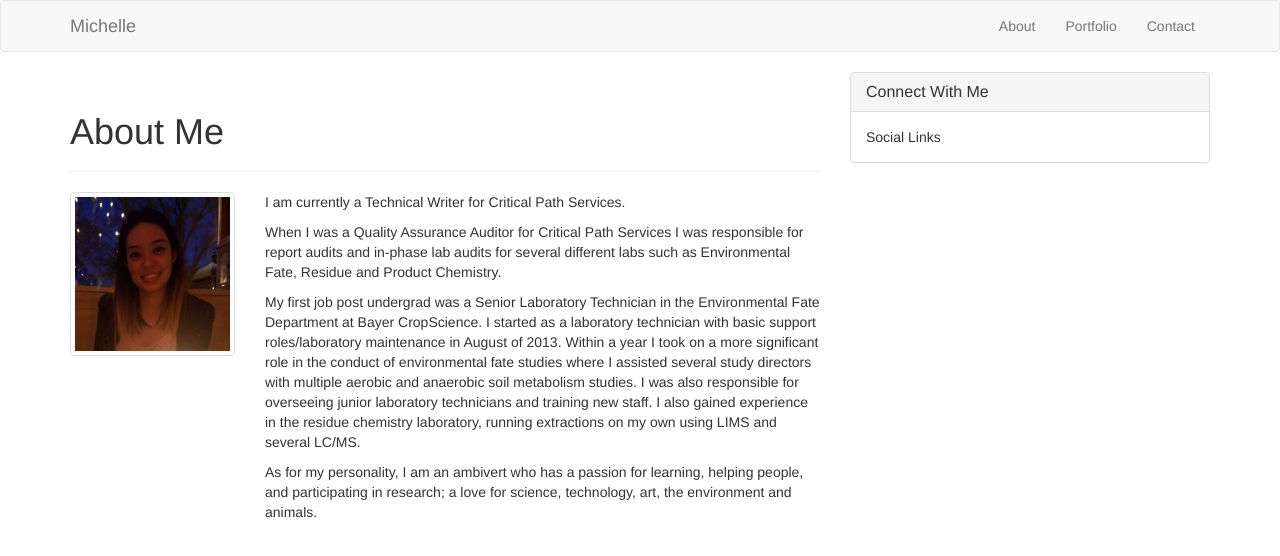
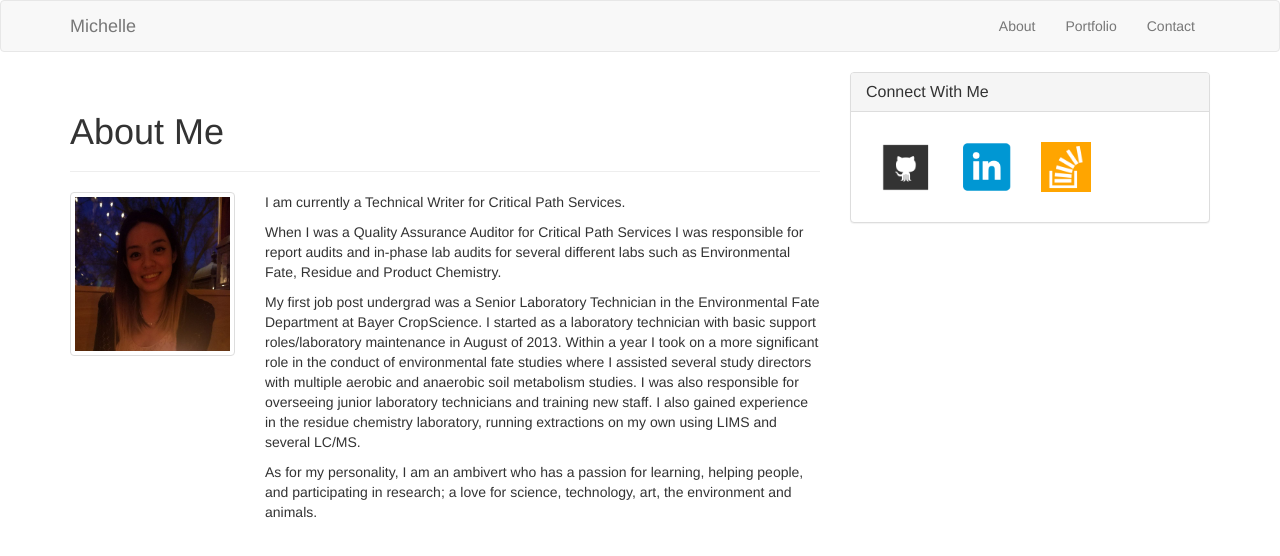
Before and after one commit to manneocampo/Bootstrap-Portfolio, a plain HTML site: page index.html in a window 1280 px wide. Drawn offline with nearby package versions, Linux system fonts and the light colour scheme.

Commit message:
Added changes to index

```diff
--- a/index.html
+++ b/index.html
@@ -62,7 +62,12 @@
   				<div class="panel-heading">
    					 <h3 class="panel-title">Connect With Me</h3>
  				 </div>
-  				<div class="panel-body">Social Links
+  				<div class="panel-body">
+  					<ul class="nav navbar-nav navbar-center">
+  						<li><a href="https://github.com/manneocampo" target="_blank"><img src="assets/images/github.png" height="50px" width="50px" alt="GitHub"></a></li>
+  						<li><a href="https://www.linkedin.com/in/michelle-ocampo-218734aa/" target="_blank"><img src="assets/images/linkedin.png" height="50px" width="50px" alt="Linkedin"></a></li>
+  						<li><a href="https://stackoverflow.com/users/8191297/michelle-ocampo" target="_blank"><img src="assets/images/stackoverflow.png" height="50px" width="50px" alt="Stack Overflow"></a></li>
+  					</ul>
   				</div>
 			</div>
 		</div>
```
